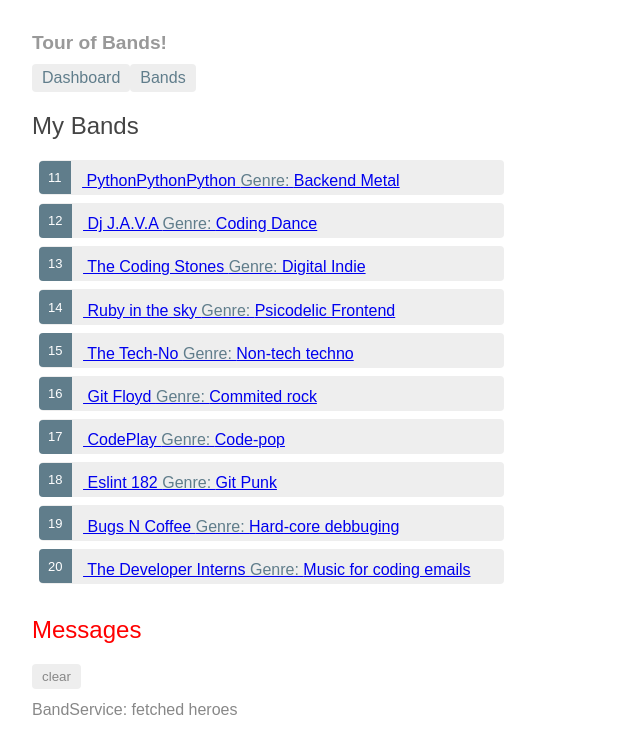
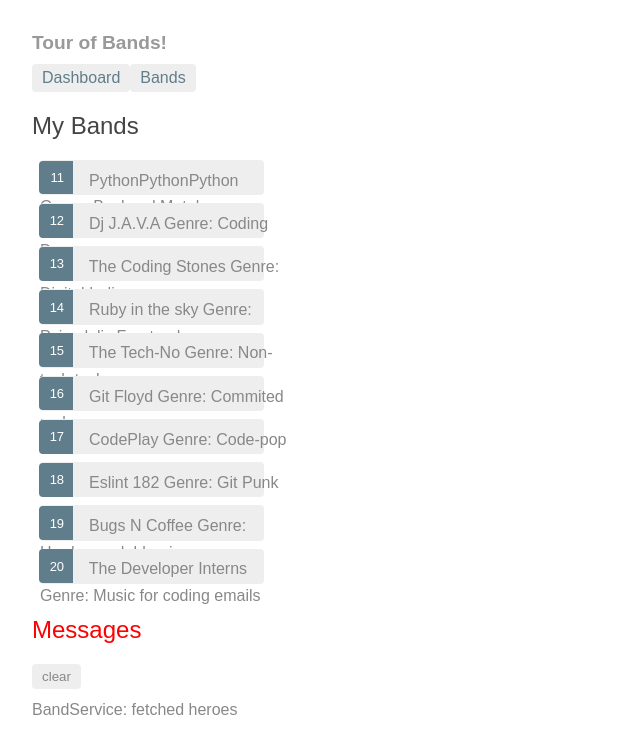
Before and after one commit to Javirum/angular-my-bands, an Angular app: page /bands in a window 1280 px wide. Shown: the top 754 px of the page, without its empty margins (0-640 px from the left). Built offline with nearby package versions, Linux system fonts and the light colour scheme.

Commit message:
Refactor style of bands component

```diff
--- a/src/app/bands/bands.component.css
+++ b/src/app/bands/bands.component.css
@@ -1,37 +1,38 @@
-/* HeroesComponent's private CSS styles */
-.selected {
-  background-color: #CFD8DC !important;
-  color: white;
-}
+/* BandsComponent's private CSS styles */
 .bands {
   margin: 0 0 2em 0;
   list-style-type: none;
   padding: 0;
-  width: 30em;
+  width: 15em;
 }
 .bands li {
+  position: relative;
   cursor: pointer;
-  position: relative;
-  left: 0;
   background-color: #EEE;
   margin: .5em;
   padding: .3em 0;
   height: 1.6em;
   border-radius: 4px;
 }
-.bands li.selected:hover {
-  background-color: #BBD8DC !important;
-  color: white;
-}
+
 .bands li:hover {
   color: #607D8B;
   background-color: #DDD;
   left: .1em;
 }
-.bands .text {
+
+.bands a {
+  color: #888;
+  text-decoration: none;
   position: relative;
-  top: -3px;
+  display: block;
+  width: 250px;
 }
+
+.bands a:hover {
+  color:#607D8B;
+}
+
 .bands .badge {
   display: inline-block;
   font-size: small;
@@ -43,10 +44,8 @@
   left: -1px;
   top: -4px;
   height: 1.8em;
+  min-width: 16px;
+  text-align: right;
   margin-right: .8em;
   border-radius: 4px 0 0 4px;
 }
-
-.genre {
-  color: #607D8B;
-}
```
